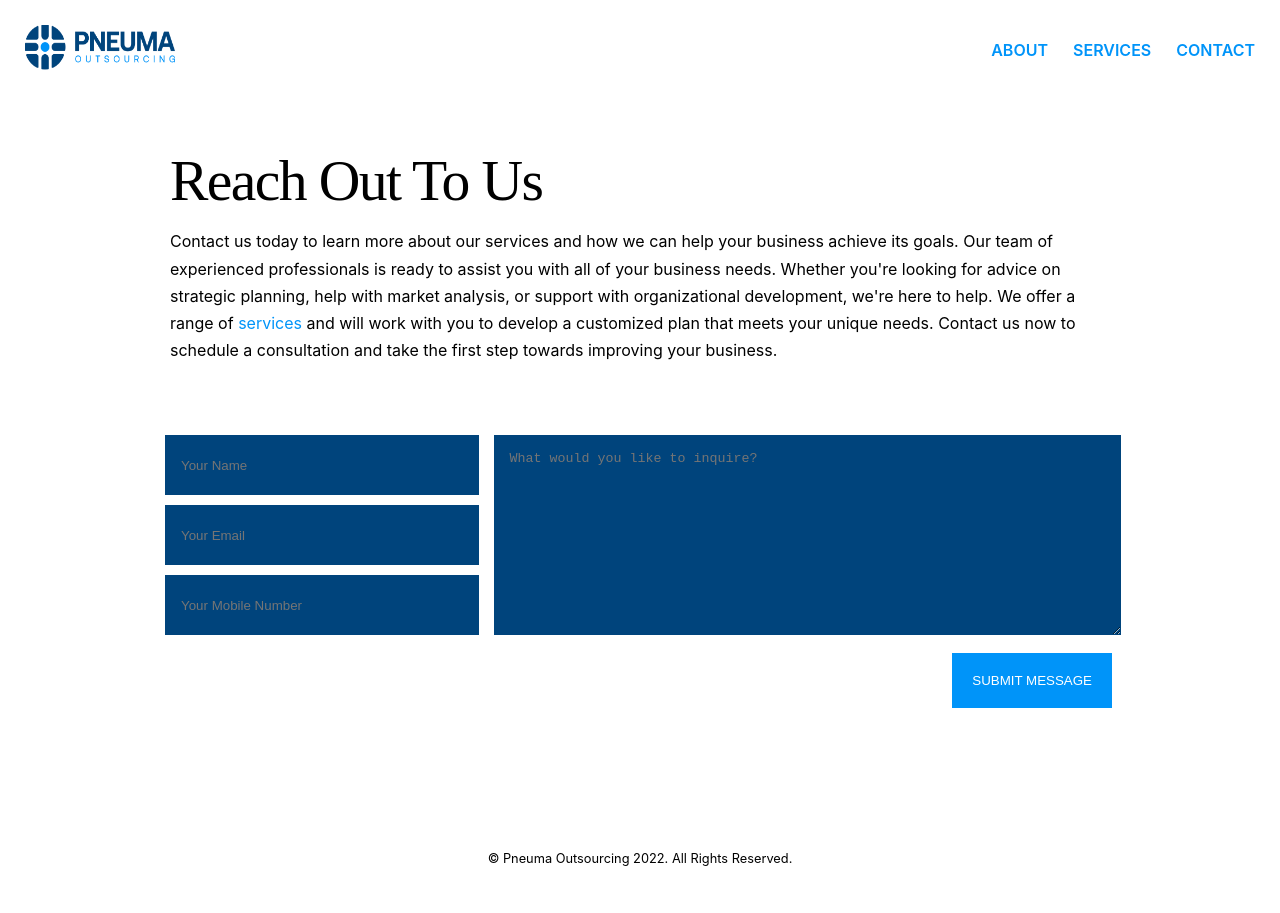
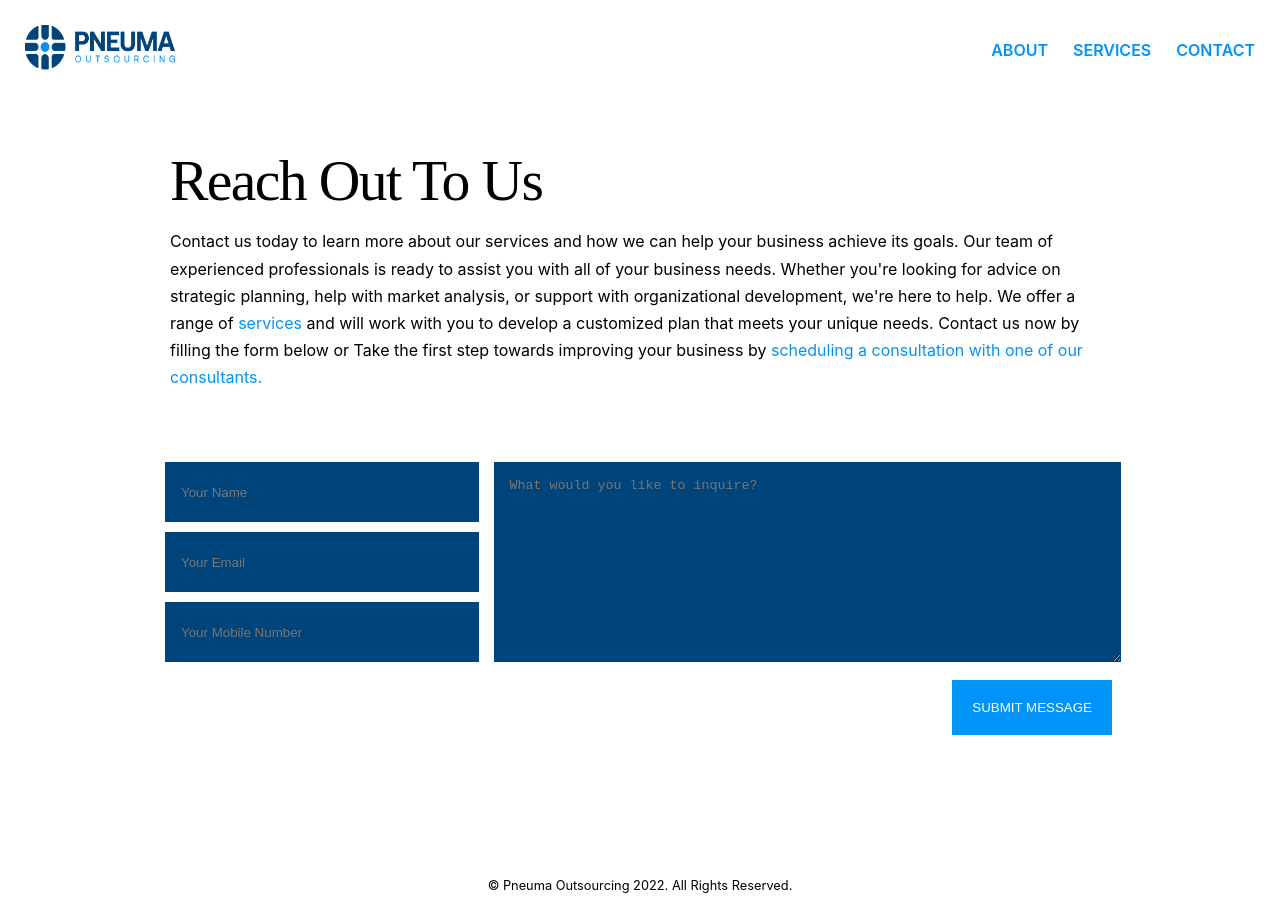
Before and after one commit to kingdanie/pneuma, a Next.js app: page /contact in a window 1280 px wide. Before the commit the page ends 886 px from the top, so only its background shows below. Built offline with nearby package versions, Linux system fonts and the light colour scheme.

Commit message:
add calendly link to contact page

```diff
--- a/pages/contact.tsx
+++ b/pages/contact.tsx
@@ -30,17 +30,24 @@ export default function About() {
           ready to assist you with all of your business
           needs. Whether you&apos;re looking for advice on
           strategic planning, help with market analysis, or
-          support with organizational development, we&apos;re
-          here to help. We offer a range of <Link href={'/services'}>services</Link> and
-          will work with you to develop a customized plan
-          that meets your unique needs. Contact us now to
-          schedule a consultation and take the first step
-          towards improving your business.
+          support with organizational development,
+          we&apos;re here to help. We offer a range of{" "}
+          <Link href={"/services"}>services</Link> and will
+          work with you to develop a customized plan that
+          meets your unique needs. Contact us now by filling
+          the form below or Take the first step towards
+          improving your business by{" "}
+          <Link href={"https://calendly.com/pneumaoutsourcing/30min"} target="_blank">
+            scheduling a consultation with one of our
+            consultants.
+          </Link>
         </p>
       </section>
-      <section className="Width-1040" style={{marginTop: '-100px'}}>
-      <ContactForm />
-
+      <section
+        className="Width-1040"
+        style={{ marginTop: "-100px" }}
+      >
+        <ContactForm />
       </section>
     </>
   );
```
